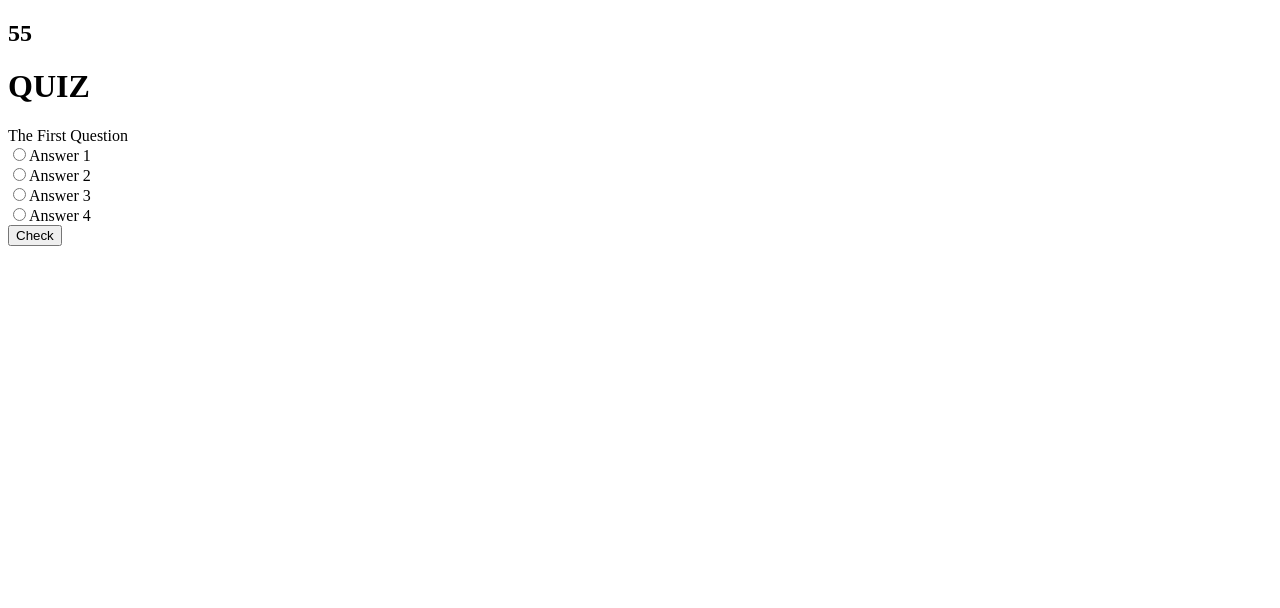
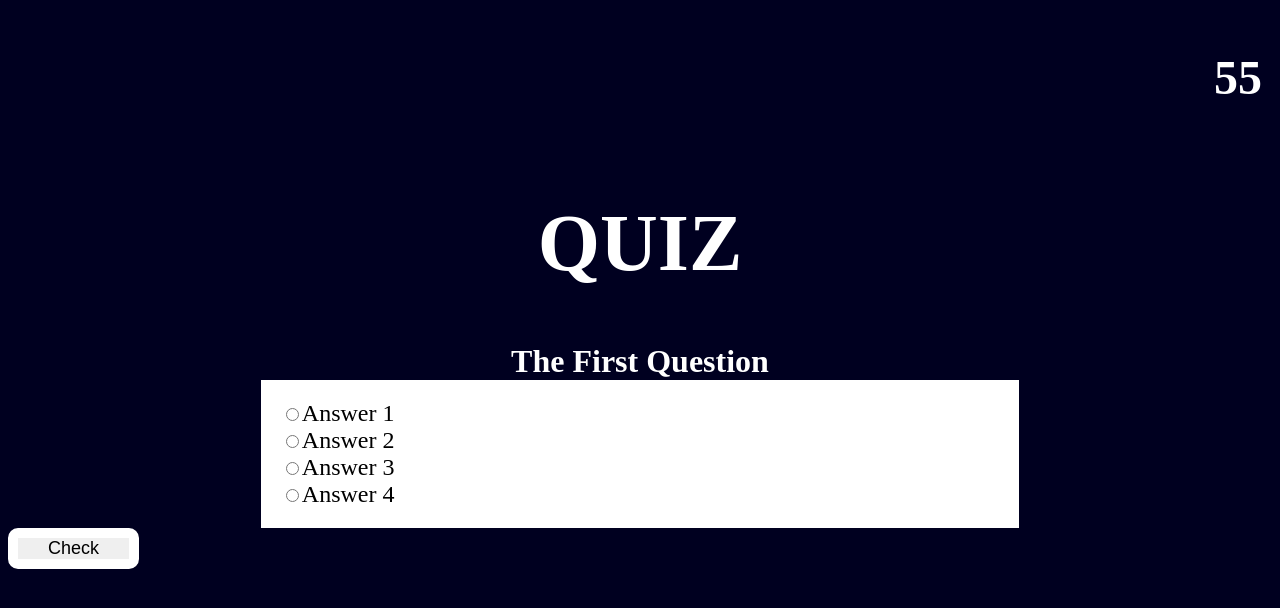
Before and after one commit to UCarr81/Quiz, a plain HTML site: page index.html in a window 1280 px wide. Drawn offline with Linux system fonts and the light colour scheme.

Commit message:
added very little CSS

```diff
--- a/Assets/script.js
+++ b/Assets/script.js
@@ -15,7 +15,6 @@ var countDown = setInterval(() => {
 
 function endTime() {
     timer.innerHTML = "TIME OUT"
-    alert("TIME OUT");
 }
 
 var quizQuestions = [{
--- a/Assets/style.css
+++ b/Assets/style.css
@@ -0,0 +1,44 @@
+body {
+    background-color: rgb(0, 0, 32);
+    color: white;
+}
+
+.time {
+    display: flex;
+    justify-content: right;
+    margin: 10px;
+    font-size: xx-large;
+}
+
+.Quiz h1 {
+    font-size: 500%;
+    justify-content: center;
+    display: flex;
+}
+
+.questions {
+    font-size: xx-large;
+    display: flex;
+    justify-content: center;
+    font-weight: bolder;
+}
+
+.answer {
+    font-size: x-large;
+    background-color: white;
+    color: black;
+    padding: 20px;
+    display: block;
+    margin-left: 20%;
+    margin-right: 20%;
+}
+
+button {
+   border: 10px solid white;
+   border-radius: 10px;
+   padding: 0 30px;
+   font-weight: 500;
+   font-size: large;
+   display: flex;
+   justify-content: center;
+}
--- a/index.html
+++ b/index.html
@@ -15,11 +15,11 @@
         </div>
     </section>
 
-    <div class="Main Quiz">
+    <div class="Quiz">
         <h1>QUIZ</h1>
         <div class="questions" id="question"></div>
         <div class="answer" id="choices"></div>
-        <button onclick="ansCheck()" id="btn">Check</button>
+        <button class="btn" onclick="ansCheck()" id="btn">Check</button>
         <div id="score"></div>
         <script src="./Assets/script.js"></script>
 </body>
```
